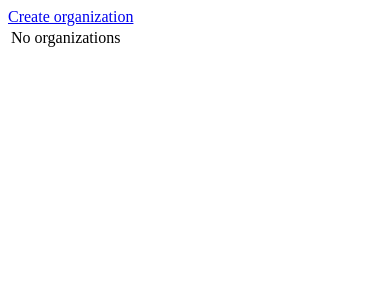
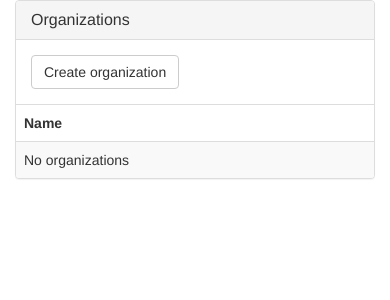
Before and after one commit to JasonParentEAB/tutorial, a Django app: page / in a window 390 px wide. Shown: the top 300 px of the page. Run offline with Django 3.2, Linux system fonts and the light colour scheme; data that the repository does not hold is empty; some libraries are stand-ins or nearby versions.

Commit message:
Made the templates prettier with Bootstrap.

```diff
--- a/organizations/forms.py
+++ b/organizations/forms.py
@@ -7,7 +7,17 @@ from django import forms
 from .models import Organization
 
 
-class OrganizationForm(forms.ModelForm):
+class BootstrapMixin(object):
+    def __init__(self, *args, **kwargs):
+        super(BootstrapMixin, self).__init__(*args, **kwargs)
+
+        for key in self.fields:
+            self.fields[key].widget.attrs.update({
+                'class': 'form-control'
+            })
+
+
+class OrganizationForm(BootstrapMixin, forms.ModelForm):
     class Meta:
         model = Organization
         fields = ('name',)
--- /dev/null
+++ b/organizations/templates/organizations/base.html
@@ -0,0 +1,23 @@
+<!DOCTYPE html>
+
+<html>
+
+<head lang="en">
+    <meta charset="utf-8">
+    <title>Tutorial</title>
+    <meta name="viewport"
+          content="user-scalable=no, width=device-width, initial-scale=1, minimum-scale=1, maximum-scale=1">
+    <link rel="stylesheet" href="//maxcdn.bootstrapcdn.com/bootstrap/3.3.2/css/bootstrap.min.css">
+    <link rel="stylesheet" href="//maxcdn.bootstrapcdn.com/bootswatch/3.3.2/yeti/bootstrap.min.css">
+</head>
+
+<body>
+    <div class="container">
+        {% block page-content %}{% endblock page-content %}
+    </div>
+
+    <script src="//code.jquery.com/jquery-2.1.3.min.js"></script>
+    <script src="//maxcdn.bootstrapcdn.com/bootstrap/3.3.2/js/bootstrap.min.js"></script>
+</body>
+
+</html>
--- a/organizations/templates/organizations/home.html
+++ b/organizations/templates/organizations/home.html
@@ -1,15 +1,21 @@
-<!DOCTYPE html>
+{% extends 'organizations/base.html' %}
 
-<html>
-
-<head lang="en">
-    <meta charset="utf-8">
-    <title>Tutorial</title>
-</head>
-
-<body>
-    <a id="create-button" href="{% url 'create' %}">Create organization</a>
-    <table>
+{% block page-content %}
+    <div class="row">
+        <div class="col-md-offset-3 col-md-6">
+            <div class="panel panel-default">
+                <div class="panel-heading">
+                    <h4 class="panel-title">Organizations</h4>
+                </div>
+                <div class="panel-body">
+                    <a id="create-button" class="btn btn-default" href="{% url 'create' %}">Create organization</a>
+                </div>
+                <table class="table table-striped">
+                    <thead>
+                        <tr>
+                            <td><strong>Name</strong></td>
+                        </tr>
+                    </thead>
                     <tbody>
                         {% for organization in organizations %}
                             <tr>
@@ -22,6 +28,7 @@
                         {% endfor %}
                     </tbody>
                 </table>
-</body>
-
-</html>
+            </div>
+        </div>
+    </div>
+{% endblock page-content %}
```
Also changed, not shown: organizations/templates/organizations/create.html (+24 -17 lines). Lines whose indentation alone changed are shown as unchanged.
